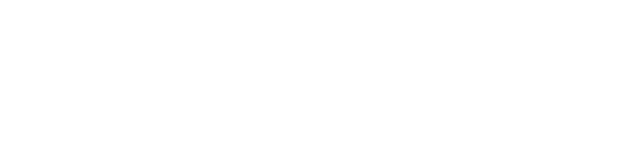
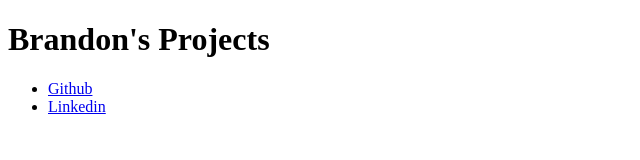
Before and after one commit to brandonkylely/practice-portfolio, a plain HTML site: page index.html in a window 1280 px wide. Shown: the whole page, without its empty margins (0-640 px from the left). Drawn offline with Linux system fonts and the light colour scheme.

Commit message:
added linkedin and github

```diff
--- a/index.html
+++ b/index.html
@@ -8,6 +8,13 @@
     <title>Brandon Ly</title>
 </head>
 <body>
+    <header> <h1>Brandon's Projects</h1> </header>
+    <nav>
+        <ul>
+            <li><a href="https://github.com/brandonkylely?tab=repositories" target="_blank">Github</a></li>
+            <li><a href="https://www.linkedin.com/in/brandon-ly-7300b1205/" target="_blank">Linkedin</a></li>
 
+        </ul>
+    </nav>
 </body>
 </html>
```
